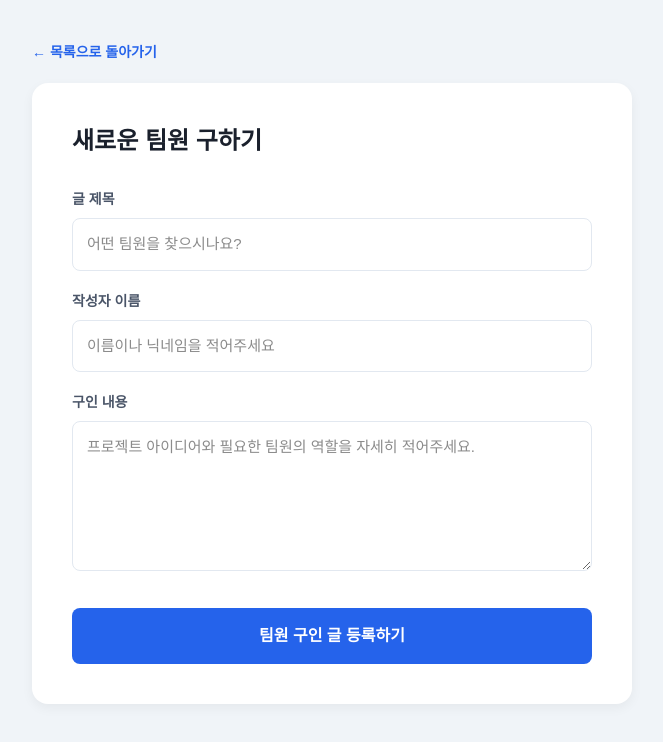
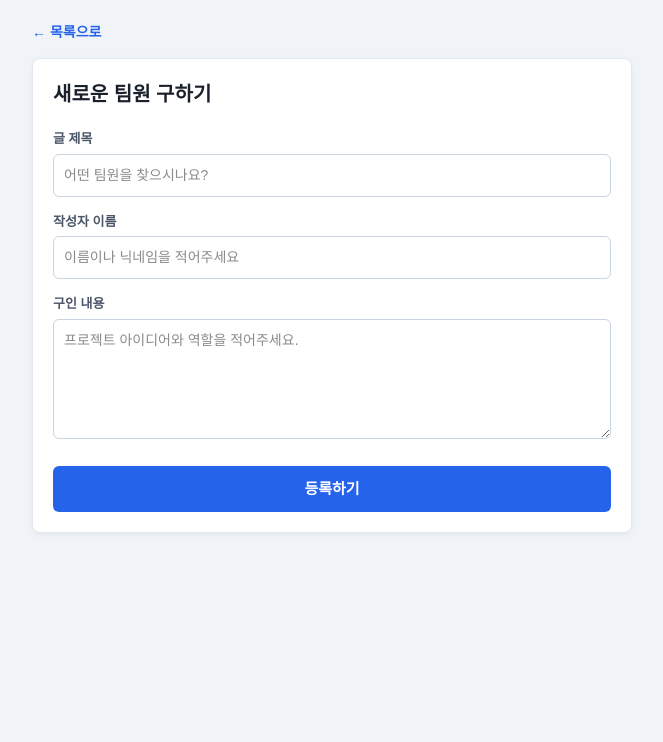
Before and after one commit to ayoung1201/teammate-mvp, a Next.js app: page /write in a window 1280 px wide. Shown: the top 742 px of the page, without its empty margins (308-971 px from the left). Built offline with nearby package versions, Linux system fonts and the light colour scheme; no server answers.

Commit message:
fix: 서브페이지  UI개선

```diff
--- a/app/list/page.tsx
+++ b/app/list/page.tsx
@@ -1,3 +1,4 @@
+// app/list/page.tsx
 import Link from "next/link";
 import { supabase } from "../../lib/supabase";
 
@@ -10,37 +11,41 @@ export default async function ListPage() {
     .order("id", { ascending: false });
 
   return (
-    <main style={{ minHeight: "100vh", backgroundColor: "#f0f4f8", padding: "40px 20px" }}>
+    // padding을 줄여 전체적인 화면 여백을 좁혔습니다.
+    <main style={{ minHeight: "100vh", backgroundColor: "#f0f4f8", padding: "20px 10px" }}>
       <div style={{ maxWidth: "800px", margin: "0 auto" }}>
 
-        <div style={{ display: "flex", justifyContent: "space-between", alignItems: "center", marginBottom: "30px" }}>
-          <div>
+        {/* 상단 헤더 영역 여백 축소 */}
+        <div style={{ display: "flex", justifyContent: "space-between", alignItems: "center", marginBottom: "15px" }}>
+          <div style={{ display: "flex", alignItems: "center", gap: "10px" }}>
             <Link href="/" style={{ textDecoration: "none", color: "#2563eb", fontSize: "14px", fontWeight: "bold" }}>
-              ← 홈으로
+              ← 홈
             </Link>
-            <h1 style={{ color: "#1a202c", fontSize: "28px", margin: "10px 0 0 0", fontWeight: "800" }}>구인 글 목록</h1>
+            <h1 style={{ color: "#1a202c", fontSize: "22px", margin: "0", fontWeight: "800" }}>구인 글 목록</h1>
           </div>
 
           <Link href="/write" style={{ textDecoration: "none" }}>
-            <button style={{ backgroundColor: "#2563eb", color: "white", padding: "12px 20px", borderRadius: "8px", border: "none", fontSize: "15px", fontWeight: "bold", cursor: "pointer", boxShadow: "0 2px 4px rgba(37, 99, 235, 0.2)" }}>
-              새로운 글 작성
+            <button style={{ backgroundColor: "#2563eb", color: "white", padding: "8px 16px", borderRadius: "6px", border: "none", fontSize: "14px", fontWeight: "bold", cursor: "pointer", boxShadow: "0 2px 4px rgba(37, 99, 235, 0.2)" }}>
+              새 글 작성
             </button>
           </Link>
         </div>
 
-        <div style={{ display: "flex", flexDirection: "column", gap: "15px" }}>
+        {/* 카드 사이의 gap(간격)을 15px에서 10px로 줄였습니다. */}
+        <div style={{ display: "flex", flexDirection: "column", gap: "10px" }}>
           {!posts || posts.length === 0 ? (
-            <div style={{ backgroundColor: "white", padding: "40px", borderRadius: "12px", textAlign: "center", color: "#718096" }}>
+            <div style={{ backgroundColor: "white", padding: "20px", borderRadius: "8px", textAlign: "center", color: "#718096", fontSize: "14px" }}>
               아직 등록된 구인 글이 없습니다. 첫 번째 글을 작성해 보세요!
             </div>
           ) : (
             posts.map((post) => (
-              <div key={post.id} style={{ backgroundColor: "white", padding: "24px", borderRadius: "12px", boxShadow: "0 2px 8px rgba(0,0,0,0.04)" }}>
-                <h3 style={{ margin: "0 0 8px 0", color: "#2d3748", fontSize: "20px" }}>{post.title}</h3>
-                <span style={{ display: "inline-block", backgroundColor: "#e2e8f0", color: "#4a5568", padding: "4px 10px", borderRadius: "6px", fontSize: "12px", marginBottom: "15px", fontWeight: "bold" }}>
+              // 카드의 안쪽 padding도 16px로 줄여 밀도를 높였습니다.
+              <div key={post.id} style={{ backgroundColor: "white", padding: "16px", borderRadius: "8px", border: "1px solid #e2e8f0", boxShadow: "0 1px 3px rgba(0,0,0,0.05)" }}>
+                <h3 style={{ margin: "0 0 6px 0", color: "#2d3748", fontSize: "18px" }}>{post.title}</h3>
+                <span style={{ display: "inline-block", backgroundColor: "#eff6ff", color: "#1d4ed8", padding: "3px 8px", borderRadius: "4px", fontSize: "12px", marginBottom: "8px", fontWeight: "bold" }}>
                   작성자: {post.author}
                 </span>
-                <p style={{ margin: "0", color: "#4a5568", fontSize: "15px", lineHeight: "1.5", whiteSpace: "pre-wrap" }}>{post.content}</p>
+                <p style={{ margin: "0", color: "#4a5568", fontSize: "14px", lineHeight: "1.4", whiteSpace: "pre-wrap" }}>{post.content}</p>
               </div>
             ))
           )}
--- a/app/write/page.tsx
+++ b/app/write/page.tsx
@@ -1,3 +1,4 @@
+// app/write/page.tsx
 "use client";
 
 import { useState } from "react";
@@ -33,52 +34,55 @@ export default function WritePage() {
   };
 
   return (
-    <main style={{ minHeight: "100vh", backgroundColor: "#f0f4f8", padding: "40px 20px", display: "flex", justifyContent: "center" }}>
+    // 컨테이너 주변 여백 축소
+    <main style={{ minHeight: "100vh", backgroundColor: "#f0f4f8", padding: "20px 10px", display: "flex", justifyContent: "center" }}>
       <div style={{ width: "100%", maxWidth: "600px" }}>
 
-        <Link href="/list" style={{ textDecoration: "none", color: "#2563eb", fontSize: "14px", fontWeight: "bold", display: "inline-block", marginBottom: "20px" }}>
-          ← 목록으로 돌아가기
+        <Link href="/list" style={{ textDecoration: "none", color: "#2563eb", fontSize: "14px", fontWeight: "bold", display: "inline-block", marginBottom: "15px" }}>
+          ← 목록으로
         </Link>
 
-        <div style={{ backgroundColor: "white", padding: "40px", borderRadius: "16px", boxShadow: "0 4px 12px rgba(0,0,0,0.05)" }}>
-          <h1 style={{ color: "#1a202c", fontSize: "24px", margin: "0 0 30px 0", fontWeight: "800" }}>새로운 팀원 구하기</h1>
+        {/* 폼 상자의 padding 축소 및 테두리 정돈 */}
+        <div style={{ backgroundColor: "white", padding: "20px", borderRadius: "8px", border: "1px solid #e2e8f0", boxShadow: "0 2px 6px rgba(0,0,0,0.05)" }}>
+          <h1 style={{ color: "#1a202c", fontSize: "20px", margin: "0 0 20px 0", fontWeight: "800" }}>새로운 팀원 구하기</h1>
 
-          <form onSubmit={handleSubmit} style={{ display: "flex", flexDirection: "column", gap: "20px" }}>
+          {/* 입력 항목 간의 gap을 15px로 줄였습니다. */}
+          <form onSubmit={handleSubmit} style={{ display: "flex", flexDirection: "column", gap: "15px" }}>
 
             <div>
-              <label style={{ display: "block", marginBottom: "8px", color: "#4a5568", fontWeight: "bold", fontSize: "14px" }}>글 제목</label>
+              <label style={{ display: "block", marginBottom: "5px", color: "#4a5568", fontWeight: "bold", fontSize: "13px" }}>글 제목</label>
               <input
                 type="text"
                 value={title}
                 onChange={(e) => setTitle(e.target.value)}
                 placeholder="어떤 팀원을 찾으시나요?"
-                style={{ width: "100%", padding: "14px", borderRadius: "8px", border: "1px solid #e2e8f0", fontSize: "15px", boxSizing: "border-box" }}
+                style={{ width: "100%", padding: "10px", borderRadius: "6px", border: "1px solid #cbd5e1", fontSize: "14px", boxSizing: "border-box" }}
               />
             </div>
 
             <div>
-              <label style={{ display: "block", marginBottom: "8px", color: "#4a5568", fontWeight: "bold", fontSize: "14px" }}>작성자 이름</label>
+              <label style={{ display: "block", marginBottom: "5px", color: "#4a5568", fontWeight: "bold", fontSize: "13px" }}>작성자 이름</label>
               <input
                 type="text"
                 value={author}
                 onChange={(e) => setAuthor(e.target.value)}
                 placeholder="이름이나 닉네임을 적어주세요"
-                style={{ width: "100%", padding: "14px", borderRadius: "8px", border: "1px solid #e2e8f0", fontSize: "15px", boxSizing: "border-box" }}
+                style={{ width: "100%", padding: "10px", borderRadius: "6px", border: "1px solid #cbd5e1", fontSize: "14px", boxSizing: "border-box" }}
               />
             </div>
 
             <div>
-              <label style={{ display: "block", marginBottom: "8px", color: "#4a5568", fontWeight: "bold", fontSize: "14px" }}>구인 내용</label>
+              <label style={{ display: "block", marginBottom: "5px", color: "#4a5568", fontWeight: "bold", fontSize: "13px" }}>구인 내용</label>
               <textarea
                 value={content}
                 onChange={(e) => setContent(e.target.value)}
-                placeholder="프로젝트 아이디어와 필요한 팀원의 역할을 자세히 적어주세요."
-                style={{ width: "100%", padding: "14px", borderRadius: "8px", border: "1px solid #e2e8f0", fontSize: "15px", height: "150px", boxSizing: "border-box", resize: "vertical" }}
+                placeholder="프로젝트 아이디어와 역할을 적어주세요."
+                style={{ width: "100%", padding: "10px", borderRadius: "6px", border: "1px solid #cbd5e1", fontSize: "14px", height: "120px", boxSizing: "border-box", resize: "vertical" }}
               />
             </div>
 
-            <button type="submit" style={{ marginTop: "10px", backgroundColor: "#2563eb", color: "white", padding: "16px", borderRadius: "8px", border: "none", fontSize: "16px", fontWeight: "bold", cursor: "pointer" }}>
-              팀원 구인 글 등록하기
+            <button type="submit" style={{ marginTop: "5px", backgroundColor: "#2563eb", color: "white", padding: "12px", borderRadius: "6px", border: "none", fontSize: "15px", fontWeight: "bold", cursor: "pointer" }}>
+              등록하기
             </button>
           </form>
         </div>
```
